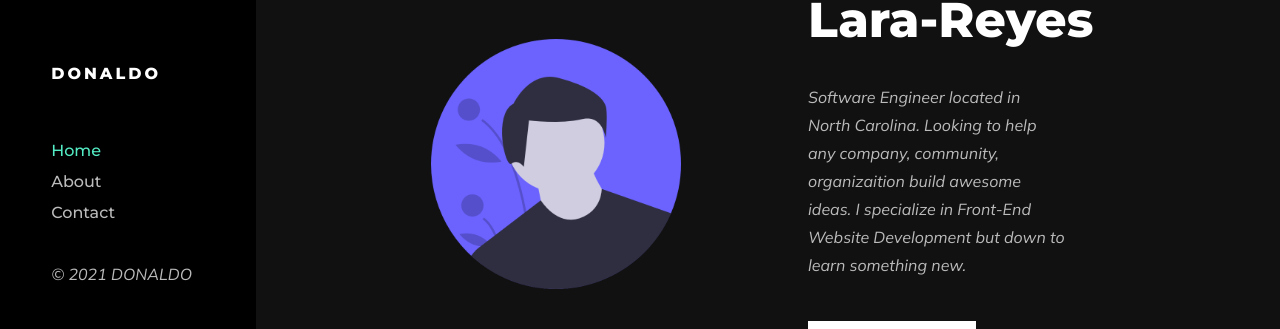
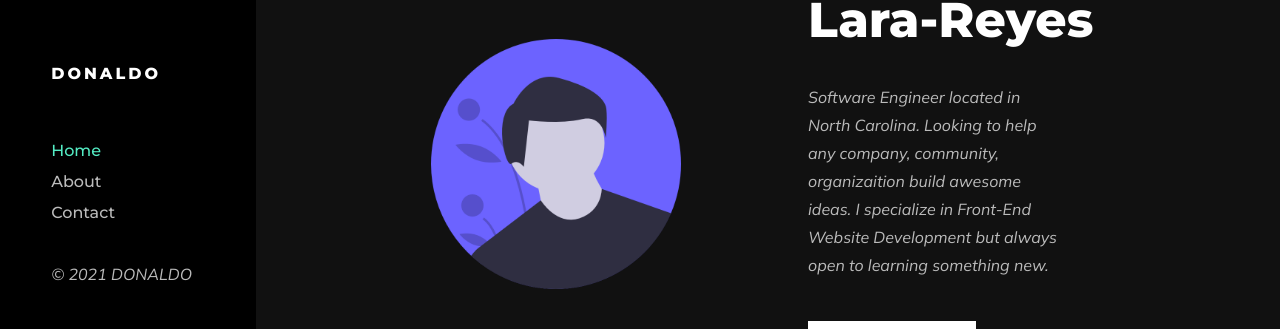
Before and after one commit to DonaldoLR/portfolio-website, a React (Create React App) app: page / in a window 1280 px wide. Shown: the part 216-545 px from the top of the page. Built offline with nearby package versions, Linux system fonts and the light colour scheme.

Commit message:
Updated wording on home page message

```diff
--- a/src/Pages/Home/Home.jsx
+++ b/src/Pages/Home/Home.jsx
@@ -14,7 +14,8 @@ const Home = () => {
 					<p>
 						Software Engineer located in North Carolina. Looking to help any
 						company, community, organizaition build awesome ideas. I specialize
-						in Front-End Website Development but down to learn something new.
+						in Front-End Website Development but always open to learning
+						something new.
 					</p>
 					<NavLink to='/Portfolio' className='button'>
 						<span>See my work</span>
```
